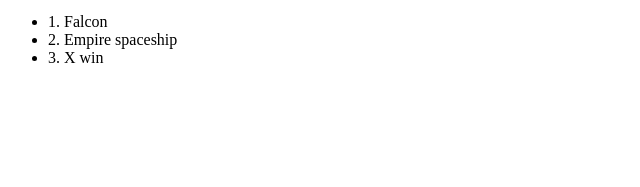
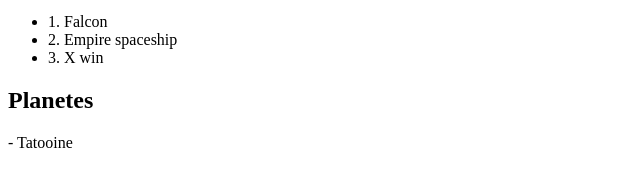
Before and after one commit to Ndack30/formation-git-mastering-discover, a plain HTML site: page index.html in a window 1280 px wide. Shown: the part 119-306 px from the top of the page, without its empty margins (0-640 px from the left). Drawn offline with Linux system fonts and the light colour scheme.

Commit message:
feat: add title

```diff
--- a/index.html
+++ b/index.html
@@ -19,5 +19,11 @@
          <li>2. Empire spaceship</li>
          <li>3. X win</li>
     </ul>
+     <div>
+        <h2>Planetes</h2>
+        <div>
+            - Tatooine
+       </div>
+    </div>
 </body>
 </html>
```
Also changed, not shown: wookie.html (+2 -1 lines).
